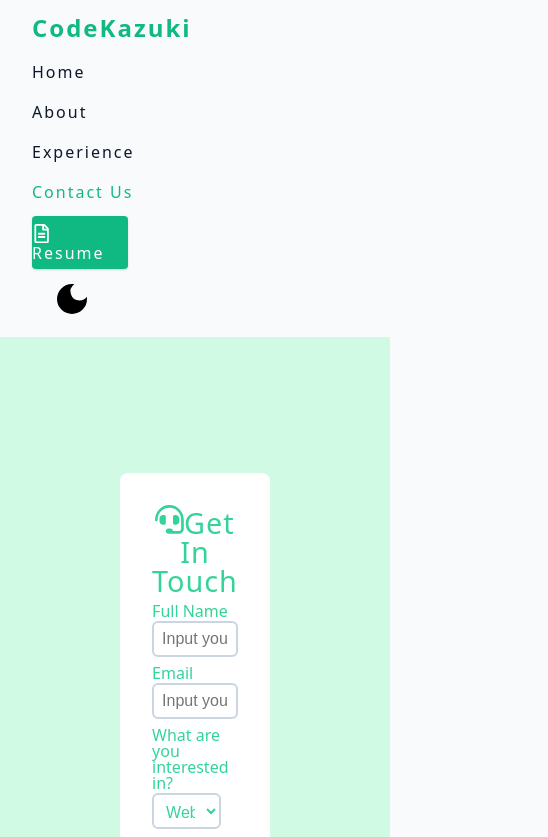
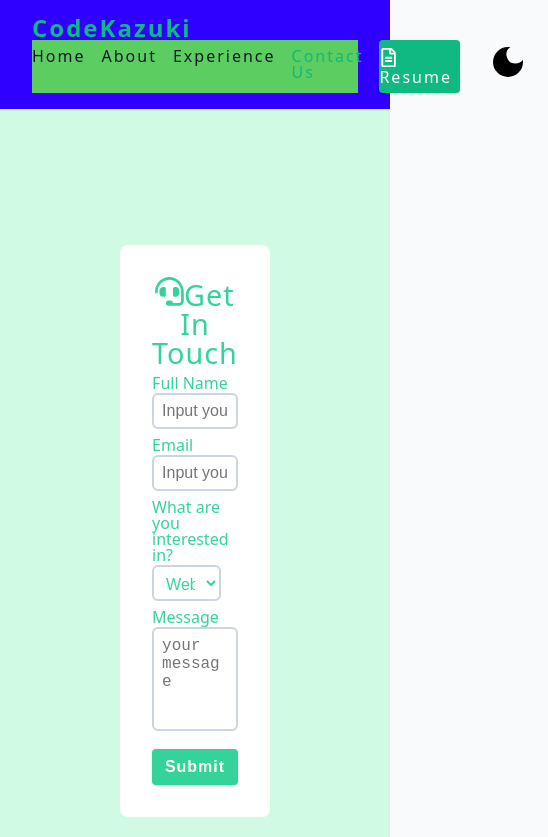
Before and after one commit to Codekazuki/devKazuki, a React (Vite) app: page /contactus in a window 390 px wide. Shown: the top 837 px of the page, 548 px wide, since content can reach past the window. Built offline with nearby package versions, Linux system fonts and the light colour scheme.

Commit message:
starting responsiveness

```diff
--- a/src/index.css
+++ b/src/index.css
@@ -50,7 +50,7 @@ html {
   --borderRadius: 0.25rem;
   --letterSpacing: 1px;
   --transition: 0.3s ease-in-out all;
-  --max-width: 1024px;
+  --max-width: 100dvw;
   --fixed-width: 600px;
   --view-width: 100vw;
   /* box shadow*/
@@ -604,10 +604,12 @@ form .input-box .field.message {
     flex-direction: row;
     justify-content: space-between;
     align-items: center;
+    background-color: red;
   }
   .nav-links {
     flex-direction: row;
     margin-top: 0;
+    background-color: purple;
   }
   .hero-center {
     display: grid;
@@ -628,3 +630,32 @@ form .input-box .field.message {
     grid-template-columns: repeat(auto-fit, minmax(425px, 1fr));
   }
 }
+
+@media (min-width: 480px) and (max-width: 767px) {
+  .nav-center {
+    flex-direction: column;
+    justify-content: space-between;
+    background-color: yellow;
+  }
+  .nav-links {
+    display: flex;
+    flex-direction: row;
+    justify-content: space-between;
+    margin-top: 0;
+    background-color: indianred;
+  }
+}
+@media (min-width: 360px) and (max-width: 479px) {
+  .nav-center {
+    flex-direction: column;
+    justify-content: space-between;
+    background-color: rgb(47, 0, 255);
+  }
+  .nav-links {
+    display: flex;
+    flex-direction: row;
+    justify-content: space-between;
+    margin-top: 0;
+    background-color: rgb(92, 205, 96);
+  }
+}
```
